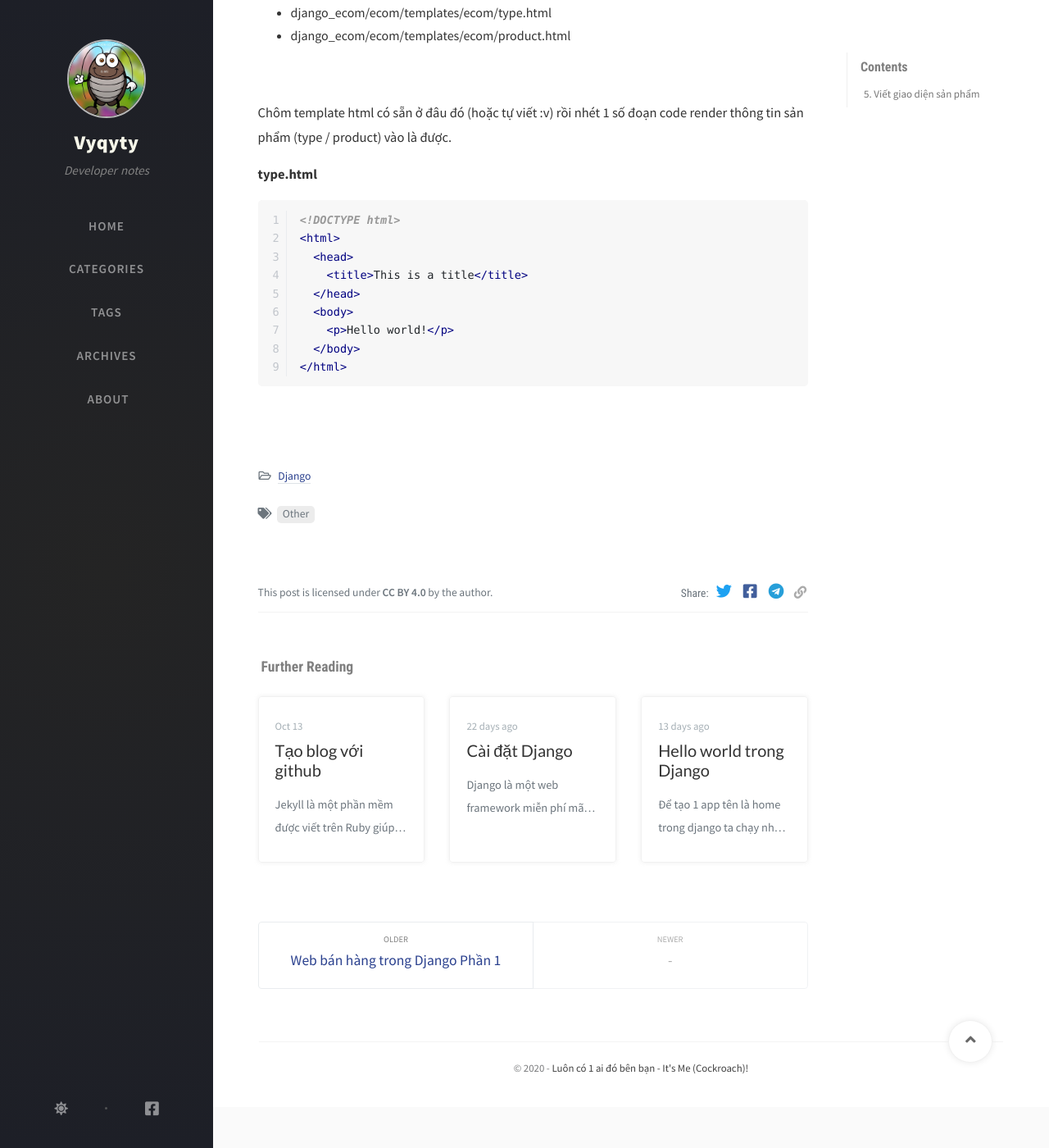
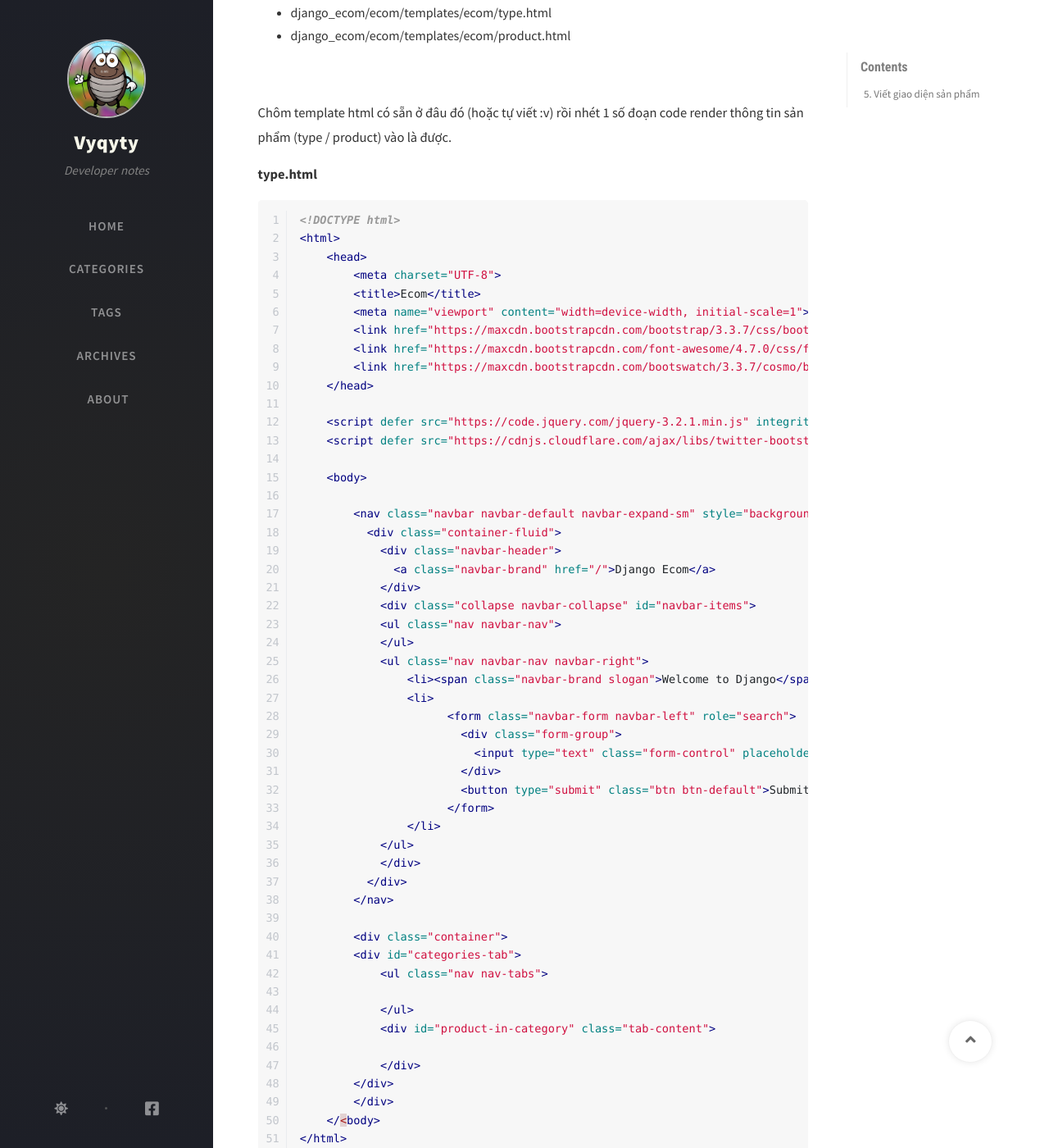
Before and after one commit to vyqyty/vyqyty.github.io, a Jekyll site: the page built from _posts/2020-11-24-web-ban-hang-don-gian-trong-django-p2.md, in a window 1280 px wide and 1400 px high, scrolled down 1034 px. Shown: the whole window at 82% size. Built offline with Jekyll 4.4.1, drawn with Linux system fonts in a browser that asks for light colours; nearby versions of some CDN libraries; comment, search, counter and statistics services are not loaded.

Commit message:
Update 2020-11-24-web-ban-hang-don-gian-trong-django-p2.md

````diff
--- a/_posts/2020-11-24-web-ban-hang-don-gian-trong-django-p2.md
+++ b/_posts/2020-11-24-web-ban-hang-don-gian-trong-django-p2.md
@@ -51,11 +51,97 @@
 ```html
 <!DOCTYPE html>
 <html>
-  <head>
-    <title>This is a title</title>
-  </head>
-  <body>
-    <p>Hello world!</p>
-  </body>
+    <head>
+        <meta charset="UTF-8">
+        <title>Ecom</title>
+        <meta name="viewport" content="width=device-width, initial-scale=1">
+        <link href="https://maxcdn.bootstrapcdn.com/bootstrap/3.3.7/css/bootstrap.min.css" rel="stylesheet" integrity="sha384-BVYiiSIFeK1dGmJRAkycuHAHRg32OmUcww7on3RYdg4Va+PmSTsz/K68vbdEjh4u" crossorigin="anonymous">
+        <link href="https://maxcdn.bootstrapcdn.com/font-awesome/4.7.0/css/font-awesome.min.css" rel="stylesheet" integrity="sha384-wvfXpqpZZVQGK6TAh5PVlGOfQNHSoD2xbE+QkPxCAFlNEevoEH3Sl0sibVcOQVnN" crossorigin="anonymous">
+        <link href="https://maxcdn.bootstrapcdn.com/bootswatch/3.3.7/cosmo/bootstrap.min.css" rel="stylesheet" integrity="sha384-h21C2fcDk/eFsW9sC9h0dhokq5pDinLNklTKoxIZRUn3+hvmgQSffLLQ4G4l2eEr" crossorigin="anonymous">
+    </head>
+
+    <script defer src="https://code.jquery.com/jquery-3.2.1.min.js" integrity="sha256-hwg4gsxgFZhOsEEamdOYGBf13FyQuiTwlAQgxVSNgt4=" crossorigin="anonymous"></script>
+    <script defer src="https://cdnjs.cloudflare.com/ajax/libs/twitter-bootstrap/3.3.7/js/bootstrap.min.js"></script>
+
+    <body>
+
+        <nav class="navbar navbar-default navbar-expand-sm" style="background-color: #212121;">
+          <div class="container-fluid">
+            <div class="navbar-header">
+              <a class="navbar-brand" href="/">Django Ecom</a>
+            </div>
+            <div class="collapse navbar-collapse" id="navbar-items">
+            <ul class="nav navbar-nav">
+            </ul>
+            <ul class="nav navbar-nav navbar-right">
+                <li><span class="navbar-brand slogan">Welcome to Django</span></li>
+                <li>
+                      <form class="navbar-form navbar-left" role="search">
+                        <div class="form-group">
+                          <input type="text" class="form-control" placeholder="Search">
+                        </div>
+                        <button type="submit" class="btn btn-default">Submit</button>
+                      </form>
+                </li>
+            </ul>
+            </div>
+          </div>
+        </nav>
+
+        <div class="container">
+        <div id="categories-tab">
+            <ul class="nav nav-tabs">
+            {% for type in type_objs %}
+                {% if forloop.first %}
+                    <li class="h4 active">
+                        <a id="tab-{{ type.name | slugify }}" href="#{{ type.name | slugify }}" data-toggle="tab" aria-expanded="true">
+                            <i class="fa fa-folder-o" aria-hidden="true"></i> &nbsp;
+                            {{ type.name }}
+                        </a>
+                    </li>
+                {% else %}
+                    <li class="h4">
+                        <a id="tab-{{ type.name | slugify }}" href="#{{ type.name | slugify }}" data-toggle="tab" aria-expanded="false">
+                            <i class="fa fa-folder-o" aria-hidden="true"></i> &nbsp;
+                            {{ type.name }}
+                        </a>
+                    </li>
+                {% endif %}
+            {% endfor %}
+            </ul>
+            <div id="product-in-category" class="tab-content">
+            {% for type in type_objs %}
+                {% if forloop.first %}
+                    <div class="tab-pane fade active in" id="{{ type.name | slugify }}">
+                {% else %}
+                    <div class="tab-pane fade" id="{{ type.name | slugify }}">
+                {% endif %}
+                        <p>
+                        <div class="row post-grid">
+                            {% for product in type.product_set.all %}
+                                {% if product.quantity > 0 %}
+                                <div class="col-sm-4">
+                                    <div class="row">
+                                        <div class="col-xs-12">
+                                            <a href="{% url 'product' product.id %}"><img src="/media/{{ product.image }}" /></a>
+                                        </div>
+                                    </div>
+                                    <p>
+                                        <p>
+                                        <span><i class="fa fa-dollar" aria-hidden="true"></i>&nbsp; {{product.price}}</span>
+                                        &nbsp; &nbsp;
+                                        <span><i class="fa fa-cart-plus" aria-hidden="true"></i>&nbsp; {{product.quantity}}</span>
+                                        <a href="{% url 'product' product.id %}"><h4>{{ product.name }}</h4>        </a>
+                                    </p>
+                                </div>
+                                {% endif %}
+                            {% endfor %}
+                        </div>
+                    </div>
+            {% endfor %}
+            </div>
+        </div>
+        </div>
+    </<body>
 </html>
 ```
````
